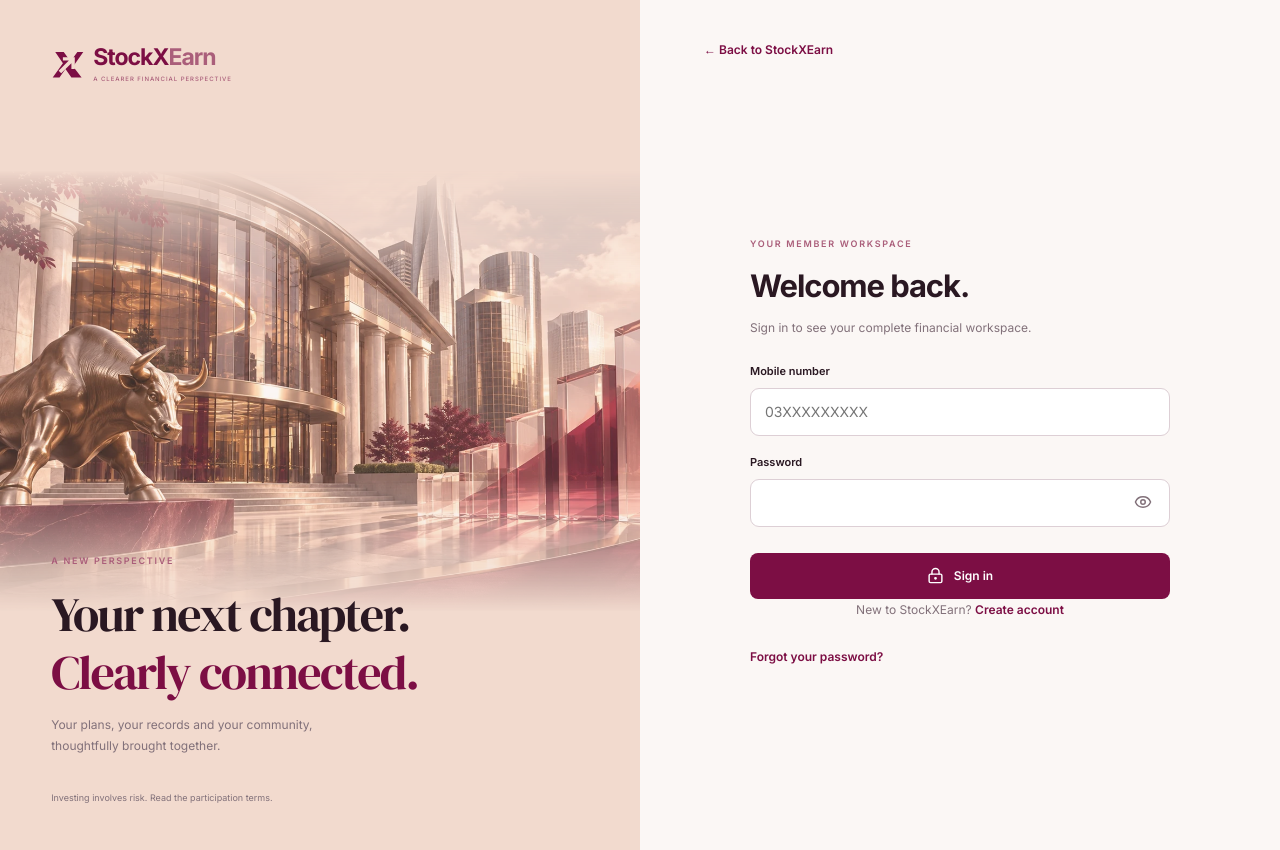
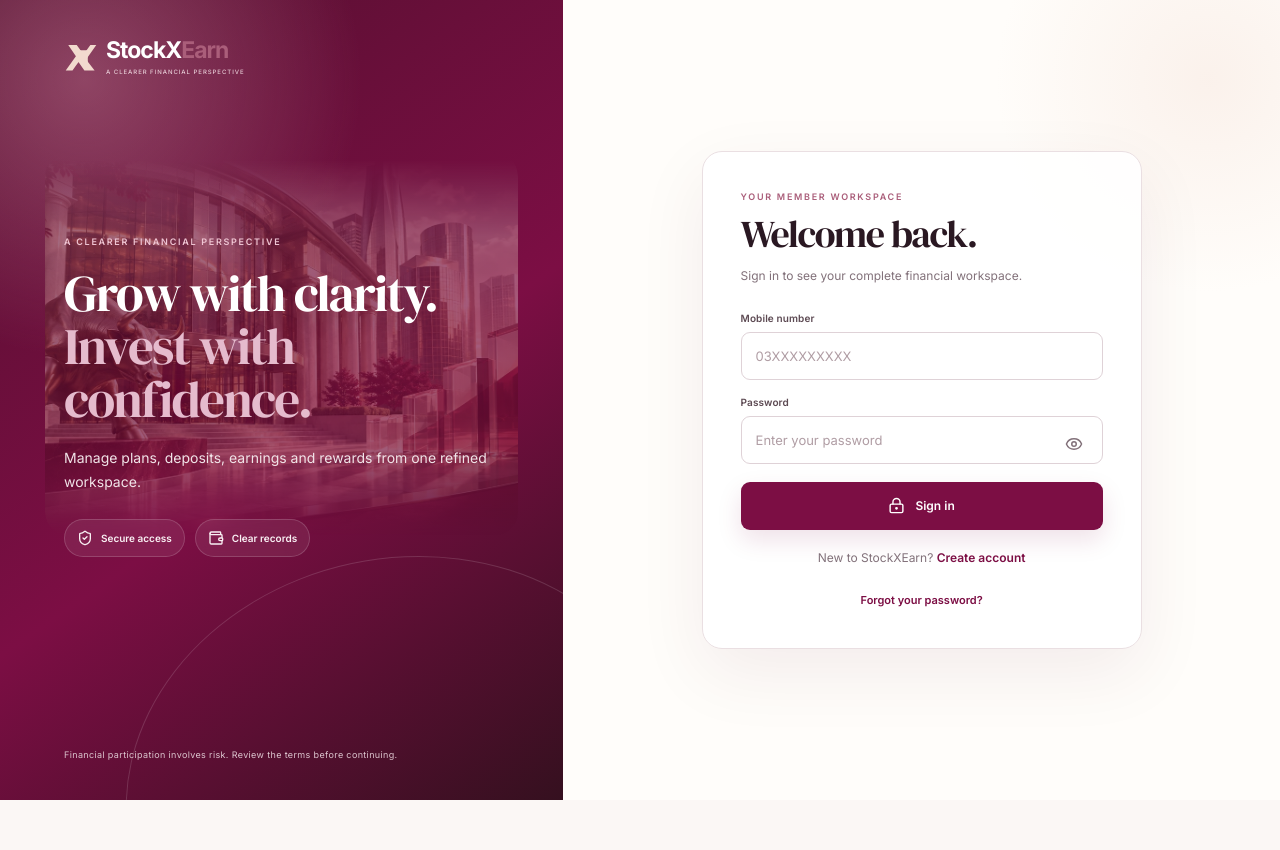
Before and after one commit to farhan-khan259/stockxearn-frontend, a React (Vite) app: page /login in a window 1280 px wide. After the commit the page ends 800 px from the top, so only its background shows below. Built offline with nearby package versions, Linux system fonts and the light colour scheme.

Commit message:
Enhance authentication UI with updated text, improved layout, and new styles for a modern experience

```diff
--- a/src/public.jsx
+++ b/src/public.jsx
@@ -458,24 +458,27 @@ export function Auth({ register = false, admin = false }) {
         <Brand />
         <img src="/images/hero.webp" alt="StockXEarn financial architecture" />
         <div>
-          <span className="eyebrow">A NEW PERSPECTIVE</span>
+          <span className="eyebrow">A CLEARER FINANCIAL PERSPECTIVE</span>
           <h1>
-            Your next chapter.
+            Grow with clarity.
             <br />
-            <em>Clearly connected.</em>
+            <em>Invest with confidence.</em>
           </h1>
           <p>
-            Your plans, your records and your community, thoughtfully brought
-            together.
+            Manage plans, deposits, earnings and rewards from one refined workspace.
           </p>
+          <div className="auth-art-trust">
+            <span><ShieldCheck size={16} /> Secure access</span>
+            <span><Wallet size={16} /> Clear records</span>
           </div>
-        <small>Investing involves risk. Read the participation terms.</small>
+        </div>
+        <small>Financial participation involves risk. Review the terms before continuing.</small>
       </aside>
       <div className="auth-form">
-        <Link className="text-link" to="/">
-          ← Back to StockXEarn
-        </Link>
         <div className="auth-inner">
+          <div className="auth-mobile-brand">
+            <Brand />
+          </div>
           <span className="eyebrow">
             {admin
               ? "ADMINISTRATION"
@@ -506,6 +509,7 @@ export function Auth({ register = false, admin = false }) {
                 onChange={change}
                 autoComplete="name"
                 maxLength={160}
+                placeholder="Enter your full name"
               />
             )}
             <Field
@@ -527,6 +531,7 @@ export function Auth({ register = false, admin = false }) {
                 minLength={register ? 10 : 1}
                 maxLength={128}
                 autoComplete={register ? "new-password" : "current-password"}
+                placeholder={register ? "Create a strong password" : "Enter your password"}
               />
               <button
                 type="button"
@@ -547,6 +552,7 @@ export function Auth({ register = false, admin = false }) {
                   onChange={change}
                   minLength={10}
                   autoComplete="new-password"
+                  placeholder="Re-enter your password"
                 />
                 <Field
                   label="Referral code"
@@ -554,6 +560,7 @@ export function Auth({ register = false, admin = false }) {
                   value={form.referralCode}
                   onChange={change}
                   maxLength={24}
+                  placeholder="Enter referral code"
                 />
                 <label className="check-label">
                   <input
@@ -616,18 +623,36 @@ export function Auth({ register = false, admin = false }) {
 export function Forgot() {
   const s = useData("/public/settings");
   return (
-    <div className="legal-page">
+    <div className="auth-page recovery-page">
+      <aside className="auth-art">
         <Brand />
-      <div className="card">
+        <img src="/images/hero.webp" alt="StockXEarn account recovery" />
+        <div>
           <span className="eyebrow">ACCOUNT RECOVERY</span>
+          <h1>
+            Secure access.
+            <br />
+            <em>Restored safely.</em>
+          </h1>
+          <p>
+            Our support team verifies ownership before account access is restored.
+          </p>
+        </div>
+        <small>Never share passwords or banking PINs with support.</small>
+      </aside>
+      <div className="auth-form">
+        <div className="auth-inner recovery-inner">
+          <div className="auth-mobile-brand">
+            <Brand />
+          </div>
+          <span className="eyebrow">PASSWORD RECOVERY</span>
           <h1>Let’s get you back in.</h1>
           <p>
             Contact support from your registered number. After verifying account
-          ownership, an administrator can provide a temporary password. You must
-          change it after signing in.
+            ownership, an administrator can provide a temporary password.
           </p>
           <a
-          className="btn"
+            className="btn recovery-button"
             href={`https://wa.me/${(s.data?.supportPhone || "+923379092183").replace(/\D/g, "")}?text=I%20need%20help%20resetting%20my%20StockXEarn%20password`}
             target="_blank"
             rel="noreferrer"
@@ -635,9 +660,10 @@ export function Forgot() {
             <MessageCircle size={18} />
             Contact support
           </a>
-        <p>
-          <Link to="/login">Return to sign in</Link>
+          <p className="auth-switch">
+            Remembered your password? <Link to="/login">Sign in</Link>
           </p>
+        </div>
       </div>
     </div>
   );
--- a/src/style.css
+++ b/src/style.css
@@ -3680,3 +3680,312 @@ progress::-moz-progress-bar {
     scroll-padding-bottom: calc(128px + env(safe-area-inset-bottom));
   }
 }
+
+/* Modern authentication experience */
+.auth-page {
+  min-height: 100vh;
+  grid-template-columns: minmax(390px, 44%) minmax(0, 56%);
+  background: #fbf8f6;
+}
+.auth-art {
+  min-height: 100vh;
+  padding: 38px clamp(32px, 5vw, 72px);
+  background:
+    radial-gradient(circle at 15% 10%, #b66d8990, transparent 32%),
+    linear-gradient(145deg, #54102f 0%, #7c0e44 55%, #35101f 100%);
+  color: #fff;
+  isolation: isolate;
+}
+.auth-art::after {
+  content: "";
+  position: absolute;
+  inset: auto -20% -28% 22%;
+  height: 58%;
+  border: 1px solid #ffffff24;
+  border-radius: 50%;
+  transform: rotate(-12deg);
+  z-index: -1;
+}
+.auth-art .brand {
+  color: #fff;
+}
+.auth-art .brand small {
+  color: #e6cbd5;
+}
+.auth-art .brand-mark {
+  color: #f2dace;
+}
+.auth-art > img {
+  left: 8%;
+  width: 84%;
+  height: 48%;
+  top: 19%;
+  border-radius: 24px;
+  object-position: center;
+  opacity: 0.32;
+  mask-image: linear-gradient(to bottom, transparent 2%, #000 22%, #000 78%, transparent);
+}
+.auth-art > div {
+  max-width: 520px;
+  padding-top: 0;
+  align-self: flex-end;
+  margin-bottom: 4vh;
+}
+.auth-art .eyebrow {
+  color: #efc5d3;
+  margin-bottom: 18px;
+}
+.auth-art h1 {
+  color: #fff;
+  font-size: clamp(44px, 4vw, 66px);
+  line-height: 1.03;
+  margin-bottom: 20px;
+  text-shadow: 0 12px 30px #2a0b1a20;
+}
+.auth-art h1 em {
+  color: #e5bbcd;
+  font-weight: 400;
+}
+.auth-art p {
+  max-width: 430px;
+  color: #f1e4e8;
+  font-size: 14px;
+  line-height: 1.75;
+}
+.auth-art > small {
+  color: #dcc5ce;
+  font-size: 9px;
+  letter-spacing: 0.04em;
+}
+.auth-art-trust {
+  display: flex;
+  flex-wrap: wrap;
+  gap: 10px;
+  margin-top: 24px;
+}
+.auth-art-trust span {
+  display: inline-flex;
+  align-items: center;
+  gap: 8px;
+  min-height: 38px;
+  border: 1px solid #ffffff2b;
+  background: #ffffff12;
+  backdrop-filter: blur(10px);
+  border-radius: 999px;
+  padding: 8px 12px;
+  color: #f9f0f3;
+  font-size: 10px;
+  font-weight: 600;
+}
+.auth-form {
+  min-width: 0;
+  align-items: center;
+  justify-content: center;
+  padding: 48px clamp(32px, 7vw, 110px);
+  background:
+    radial-gradient(circle at 90% 10%, #f2dace55, transparent 22%),
+    #fffdfa;
+}
+.auth-inner {
+  max-width: 440px;
+  margin: 0;
+  padding: 38px;
+  border: 1px solid #eadfe2;
+  border-radius: 20px;
+  background: #ffffffeb;
+  box-shadow: 0 24px 70px #52112d12;
+}
+.auth-inner > .eyebrow {
+  margin-bottom: 10px;
+}
+.auth-inner h1 {
+  font-family: "DM Serif Display", Georgia, serif;
+  font-size: 38px;
+  font-weight: 400;
+  line-height: 1.08;
+  margin-bottom: 10px;
+}
+.auth-inner > p {
+  color: var(--muted);
+  font-size: 12px;
+  line-height: 1.7;
+  margin-bottom: 24px;
+}
+.auth-inner form {
+  width: 100%;
+}
+.auth-inner .field {
+  margin-bottom: 14px;
+  gap: 6px;
+}
+.auth-inner .field > span {
+  color: #5d4a53;
+  font-size: 10px;
+  letter-spacing: 0.01em;
+}
+.auth-inner input {
+  height: 48px;
+  border: 1px solid #dfd2d7;
+  border-radius: 9px;
+  background: #fff;
+  padding: 12px 14px;
+  font-size: 13px;
+  box-shadow: none;
+  transition: border-color 0.18s, box-shadow 0.18s, background 0.18s;
+}
+.auth-inner input::placeholder {
+  color: #b09da4;
+  opacity: 1;
+}
+.auth-inner input:focus {
+  border-color: var(--burgundy);
+  background: #fff;
+  box-shadow: 0 0 0 4px #7c0e4412;
+}
+.auth-inner .password-wrap input {
+  padding-right: 46px;
+}
+.auth-inner .password-toggle {
+  top: 31px;
+  right: 10px;
+  width: 38px;
+  height: 38px;
+  display: grid;
+  place-items: center;
+  border-radius: 8px;
+}
+.auth-inner .password-toggle:hover {
+  background: #f8f1f3;
+  color: var(--burgundy);
+}
+.auth-inner .check-label {
+  align-items: flex-start;
+  color: #776770;
+  line-height: 1.55;
+  margin: 16px 0;
+}
+.auth-inner .check-label input {
+  height: 17px;
+  width: 17px;
+  min-height: 17px;
+  margin: 1px 0 0;
+  border-radius: 4px;
+  box-shadow: none;
+}
+.auth-inner .btn {
+  height: 48px;
+  border-radius: 9px;
+  margin-top: 4px;
+  font-size: 12px;
+  box-shadow: 0 10px 24px #7c0e4420;
+}
+.auth-switch {
+  margin: 18px 0 0;
+  color: #806e77;
+  font-size: 11px;
+}
+.auth-inner > .text-link {
+  display: flex;
+  justify-content: center;
+  margin: 14px auto 0;
+  font-size: 11px;
+}
+.auth-mobile-brand {
+  display: none;
+  margin-bottom: 26px;
+}
+.recovery-inner {
+  max-width: 460px;
+}
+.recovery-inner > p {
+  margin-bottom: 20px;
+}
+.recovery-button {
+  width: 100%;
+  margin-bottom: 4px;
+}
+
+@media (max-width: 1024px) {
+  .auth-page {
+    grid-template-columns: 38% 62%;
+  }
+  .auth-art {
+    padding: 32px;
+  }
+  .auth-art h1 {
+    font-size: 42px;
+  }
+  .auth-form {
+    padding: 36px 42px;
+  }
+}
+@media (max-width: 800px) {
+  .auth-page {
+    display: block;
+    min-height: 100dvh;
+  }
+  .auth-art {
+    display: none;
+  }
+  .auth-form {
+    min-height: 100dvh;
+    max-width: none;
+    width: 100%;
+    margin: 0;
+    padding: 28px 20px;
+    background:
+      radial-gradient(circle at 100% 0%, #f2dace80, transparent 28%),
+      #fbf8f6;
+  }
+  .auth-inner {
+    width: 100%;
+    max-width: 520px;
+    padding: 28px;
+  }
+  .auth-mobile-brand {
+    display: block;
+  }
+  .auth-mobile-brand .brand {
+    font-size: 20px;
+  }
+  .auth-mobile-brand .brand-mark {
+    width: 29px;
+  }
+  .auth-inner h1 {
+    font-size: 32px;
+  }
+  .auth-inner input {
+    height: 50px;
+  }
+  .auth-inner .password-toggle {
+    top: 32px;
+  }
+}
+@media (max-width: 460px) {
+  .auth-form {
+    align-items: flex-start;
+    padding: 18px 12px;
+  }
+  .auth-inner {
+    padding: 22px 18px;
+    border-radius: 16px;
+  }
+  .auth-mobile-brand {
+    margin-bottom: 22px;
+  }
+  .auth-inner h1 {
+    font-size: 29px;
+  }
+  .auth-inner > p {
+    font-size: 11px;
+  }
+  .auth-inner input {
+    font-size: 16px;
+  }
+  .auth-inner .password-toggle {
+    top: 33px;
+  }
+  .auth-inner .check-label {
+    font-size: 10px;
+  }
+}
```
Lines whose indentation alone changed are shown as unchanged.
